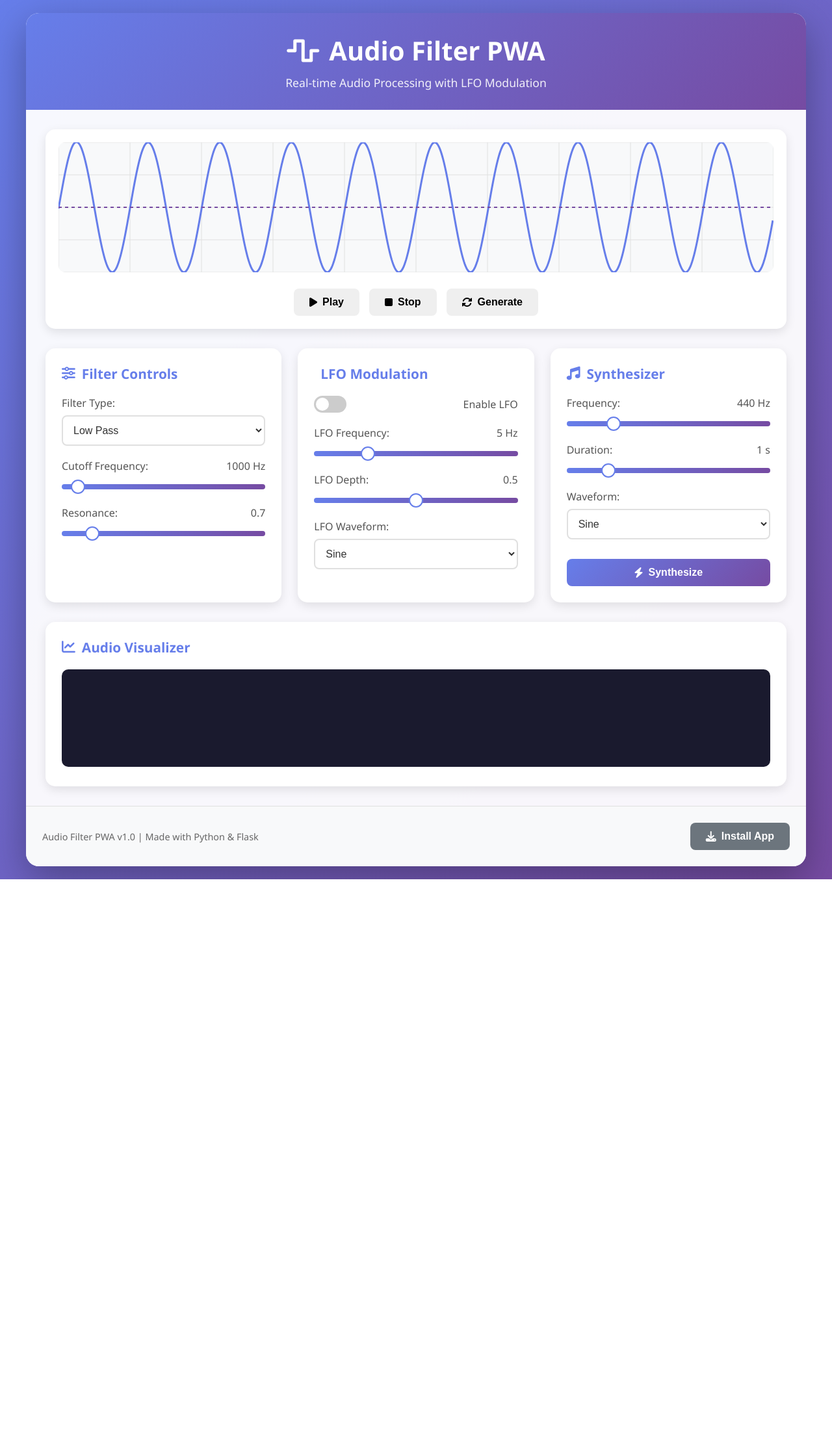
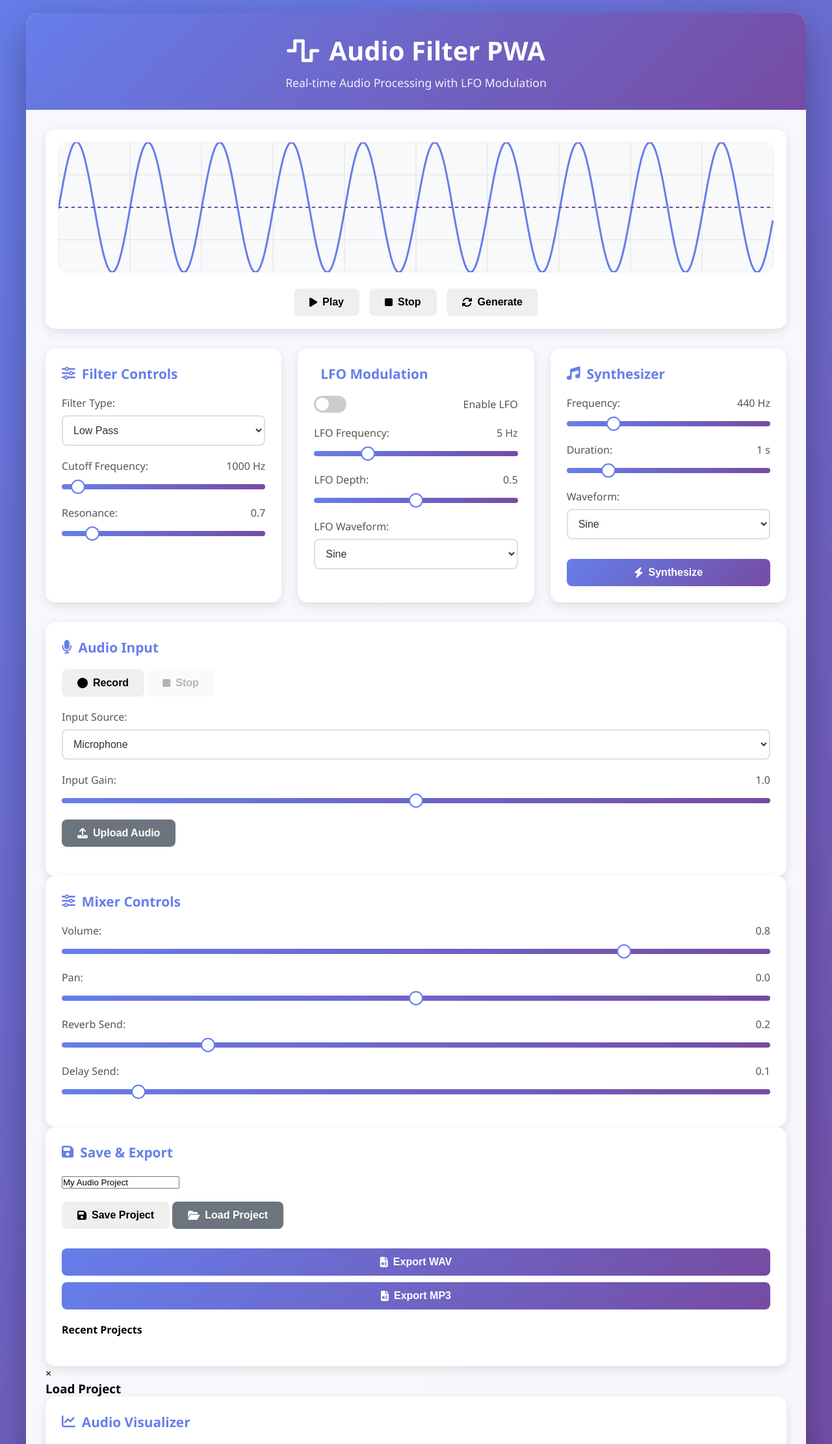
Before and after one commit to yus/audio-filter-pwa, a Flask app: page / in a window 1280 px wide. Shown: the top 2222 px of the page at 65% size. Before the commit the page ends 1353 px from the top, so only its background shows below. Run offline with Flask 3, Linux system fonts and the light colour scheme; a map, chart or similar area stays blank.

Commit message:
Update index.html

```diff
--- a/templates/index.html
+++ b/templates/index.html
@@ -110,6 +110,114 @@
                 </div>
             </div>
 
+            <!-- Add this section after the controls-grid div -->
+<div class="audio-io-controls">
+    <div class="control-panel">
+        <h3><i class="fas fa-microphone"></i> Audio Input</h3>
+
+        <div class="control-group">
+            <button id="recordBtn" class="btn btn-record">
+                <i class="fas fa-circle"></i> Record
+            </button>
+            <button id="stopRecordBtn" class="btn btn-stop" disabled>
+                <i class="fas fa-stop"></i> Stop
+            </button>
+        </div>
+
+        <div class="control-group">
+            <label for="inputSource">Input Source:</label>
+            <select id="inputSource" class="dropdown">
+                <option value="mic">Microphone</option>
+                <option value="synth">Synthesizer</option>
+                <option value="file">Audio File</option>
+            </select>
+        </div>
+
+        <div class="control-group">
+            <label for="inputGain">Input Gain: <span id="inputGainValue">1.0</span></label>
+            <input type="range" id="inputGain" min="0" max="2" value="1.0" step="0.1">
+        </div>
+
+        <div class="control-group">
+            <input type="file" id="audioUpload" accept="audio/*" style="display: none;">
+            <button id="uploadBtn" class="btn btn-secondary">
+                <i class="fas fa-upload"></i> Upload Audio
+            </button>
+        </div>
+    </div>
+
+    <div class="control-panel">
+        <h3><i class="fas fa-sliders-h"></i> Mixer Controls</h3>
+
+        <div class="control-group">
+            <label for="volume">Volume: <span id="volumeValue">0.8</span></label>
+            <input type="range" id="volume" min="0" max="1" value="0.8" step="0.05">
+        </div>
+
+        <div class="control-group">
+            <label for="pan">Pan: <span id="panValue">0.0</span></label>
+            <input type="range" id="pan" min="-1" max="1" value="0" step="0.1">
+        </div>
+
+        <div class="control-group">
+            <label for="reverbSend">Reverb Send: <span id="reverbSendValue">0.2</span></label>
+            <input type="range" id="reverbSend" min="0" max="1" value="0.2" step="0.05">
+        </div>
+
+        <div class="control-group">
+            <label for="delaySend">Delay Send: <span id="delaySendValue">0.1</span></label>
+            <input type="range" id="delaySend" min="0" max="1" value="0.1" step="0.05">
+        </div>
+    </div>
+
+    <div class="control-panel">
+        <h3><i class="fas fa-save"></i> Save & Export</h3>
+
+        <div class="control-group">
+            <input type="text" id="projectName" class="text-input"
+                   placeholder="Project Name" value="My Audio Project">
+        </div>
+
+        <div class="control-group">
+            <button id="saveBtn" class="btn btn-success">
+                <i class="fas fa-save"></i> Save Project
+            </button>
+            <button id="loadBtn" class="btn btn-secondary">
+                <i class="fas fa-folder-open"></i> Load Project
+            </button>
+        </div>
+
+        <div class="control-group">
+            <button id="exportWavBtn" class="btn btn-primary">
+                <i class="fas fa-file-audio"></i> Export WAV
+            </button>
+            <button id="exportMp3Btn" class="btn btn-primary">
+                <i class="fas fa-file-audio"></i> Export MP3
+            </button>
+        </div>
+
+        <div class="control-group">
+            <div id="saveStatus" class="status-message"></div>
+        </div>
+
+        <div class="control-group">
+            <h4>Recent Projects</h4>
+            <ul id="projectList" class="project-list">
+                <!-- Projects will be loaded here -->
+            </ul>
+        </div>
+    </div>
+</div>
+
+<!-- Add this modal for project management -->
+<div id="projectModal" class="modal">
+    <div class="modal-content">
+        <span class="close-modal">&times;</span>
+        <h3>Load Project</h3>
+        <div id="modalProjectList"></div>
+    </div>
+</div>
+
             <div class="audio-visualizer">
                 <h3><i class="fas fa-chart-line"></i> Audio Visualizer</h3>
                 <canvas id="visualizerCanvas"></canvas>
```
